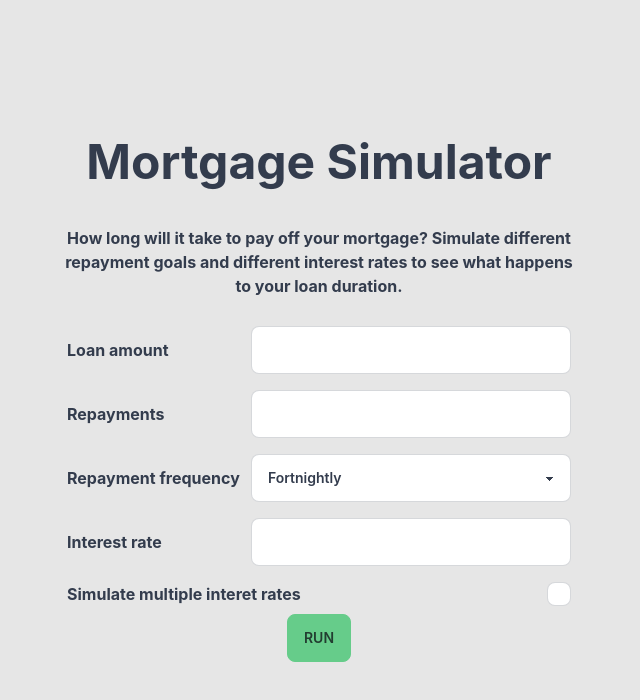
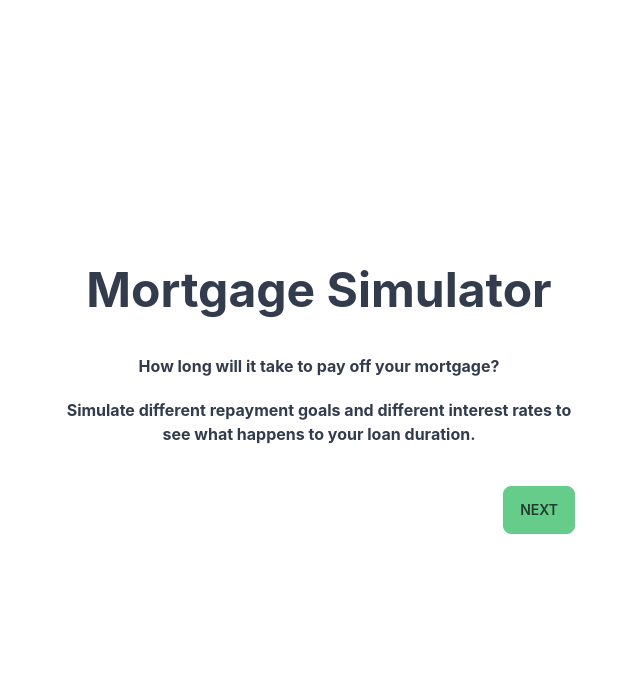
Before and after one commit to trycatchjames/mortgage-simulator, a React (Create React App) app: page /#/ in a window 1280 px wide. Shown: the top 700 px of the page, without its empty margins (321-961 px from the left). Built offline with nearby package versions, Linux system fonts and the light colour scheme.

Commit message:
Made the form more interactive

```diff
--- a/package.json
+++ b/package.json
@@ -17,6 +17,7 @@
     "react": "^18.2.0",
     "react-chartjs-2": "^4.2.0",
     "react-dom": "^18.2.0",
+    "react-number-format": "^4.9.3",
     "react-router-dom": "^6.3.0",
     "react-scripts": "5.0.1",
     "typescript": "^4.7.4",
--- a/src/Home.tsx
+++ b/src/Home.tsx
@@ -4,20 +4,34 @@ import { createSearchParams, useSearchParams, useNavigate } from "react-router-d
 function Home() {
   const navigate = useNavigate();
   const [searchParams] = useSearchParams();
+  const [page, setPage] = useState(searchParams.get('principle') ? 1 : 0);
+  const [submitted, setSubmitted] = useState(false);
   const [loanAmount, setLoanAmount] = useState(searchParams.get('principle') || 0);
   const [interestRate, setInterestRate] = useState(searchParams.get('interest') || 0);
   const [repayments, setRepayments] = useState(searchParams.get('repayments') || 0);
   const [repaymentFrequency, setRepaymentFrequency] = useState(searchParams.get('repayment_frequency') || 'fortnightly');
-  const [multipleScenarios, setMultipleScenarios] = useState(searchParams.get('scenarios') !== '1');
+
+  const handleBack = (e: FormEvent<HTMLButtonElement>): void => {
+    e.preventDefault();
+    setPage(page - 1);
+  };
+
+  const handleNext = (e: FormEvent<HTMLButtonElement>): void => {
+    e.preventDefault();
+    setPage(page + 1);
+  };
 
   const handleSubmit = (e: FormEvent<HTMLFormElement>): void => {
     e.preventDefault();
+    setSubmitted(true);
+    if (!loanAmount || !interestRate) {
+      return;
+    }
     const params = {
       principle: `${loanAmount}`,
       interest: `${interestRate}`,
       repayments: `${repayments}`,
       repayment_frequency: repaymentFrequency,
-      scenarios: multipleScenarios ? '5' : '1',
     };
     navigate({
       pathname: '/results',
@@ -26,13 +40,24 @@ function Home() {
   };
 
   return (
-    <div className="hero min-h-screen bg-base-200">
+    <div className="hero min-h-screen">
       <header className="hero-content text-center">
         <div className='max-w-lg font-bold'>
           <h1 className='text-5xl mb-10'>Mortgage Simulator</h1>
+          {page === 0 ? (
+            <>
               <p className='mb-5'>
-            How long will it take to pay off your mortgage? Simulate different repayment goals and different interest rates to see what happens to your loan duration.
+                How long will it take to pay off your mortgage?
               </p>
+              <p>
+                Simulate different repayment goals and different interest rates to see what happens to your loan duration.
+              </p>
+
+              <div className={`mt-10 flex flex-row justify-end`}>
+                <button className='btn btn-primary' onClick={handleNext}>Next</button>
+              </div>
+            </>
+          ) : (
             <form onSubmit={handleSubmit}>
               <label className='label'>
                 Loan amount
@@ -40,9 +65,21 @@ function Home() {
                   type="number"
                   placeholder=""
                   required
-                className="input input-bordered w-full max-w-xs"
+                  className={`input input-bordered w-full max-w-xs ${submitted && !loanAmount ? 'input-bordered input-error' : ''}`}
                   onChange={(e: React.ChangeEvent<HTMLInputElement>) => {setLoanAmount(+e.target.value)}}
                   defaultValue={loanAmount || ''}
+                />
+              </label>
+              <label className='label'>
+                Interest rate
+                <input
+                  type="number"
+                  step="0.01"
+                  placeholder=""
+                  required
+                  className={`input input-bordered w-full max-w-xs ${submitted && !interestRate ? 'input-bordered input-error' : ''}`}
+                  onChange={(e: React.ChangeEvent<HTMLInputElement>) => {setInterestRate(+e.target.value)}}
+                  defaultValue={interestRate || ''}
                 />
               </label>
               <label className='label'>
@@ -68,31 +105,12 @@ function Home() {
                   <option value="monthly">Monthly</option>
                 </select>
               </label>
-            <label className='label'>
-              Interest rate
-              <input
-                type="number"
-                step="0.01"
-                placeholder=""
-                required
-                className="input input-bordered w-full max-w-xs"
-                onChange={(e: React.ChangeEvent<HTMLInputElement>) => {setInterestRate(+e.target.value)}}
-                defaultValue={interestRate || ''}
-              />
-            </label>
-
-            <label className='label'>
-              Simulate multiple interet rates
-              <input
-                type="checkbox"
-                className="checkbox bg-white"
-                onChange={(e: React.ChangeEvent<HTMLInputElement>) => {setMultipleScenarios(e.target.checked)}}
-              />
-            </label>
-            <div>
-              <input type="submit" className='btn btn-primary' value="Run" />
+              <div className="mt-10 flex flex-row justify-between">
+              <button className='btn btn-outline btn-default' onClick={handleBack}>Back</button>
+                <input type="submit" className='btn btn-primary' value="Submit" />
               </div>
             </form>
+          )}
         </div>
       </header>
     </div>
--- a/src/ResultsPage.tsx
+++ b/src/ResultsPage.tsx
@@ -25,7 +25,7 @@ function ResultsPage() {
     return <div className="App">Not enough data</div>
   }
   return (
-    <div className='bg-base-100'>
+    <div>
       <div className="hero">
         <div className="hero-content text-center">
           <div className="max-w-lg">
```
Also changed, not shown: 1 other file (tests, documents, lock files or other folders). Lines whose indentation alone changed are shown as unchanged.
